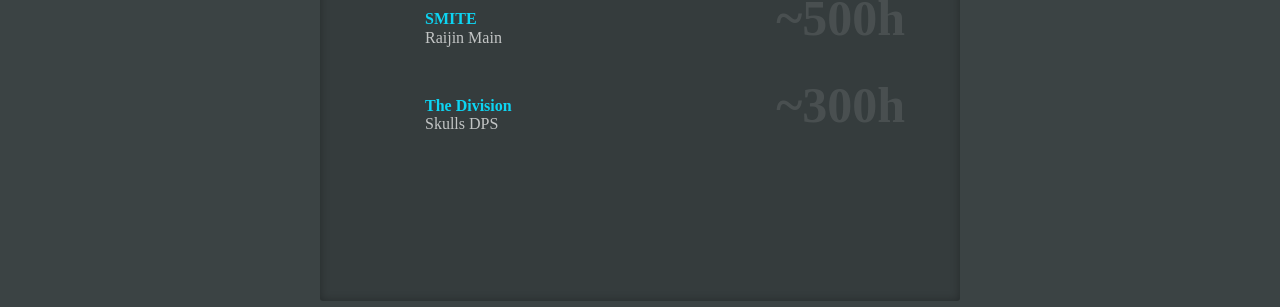
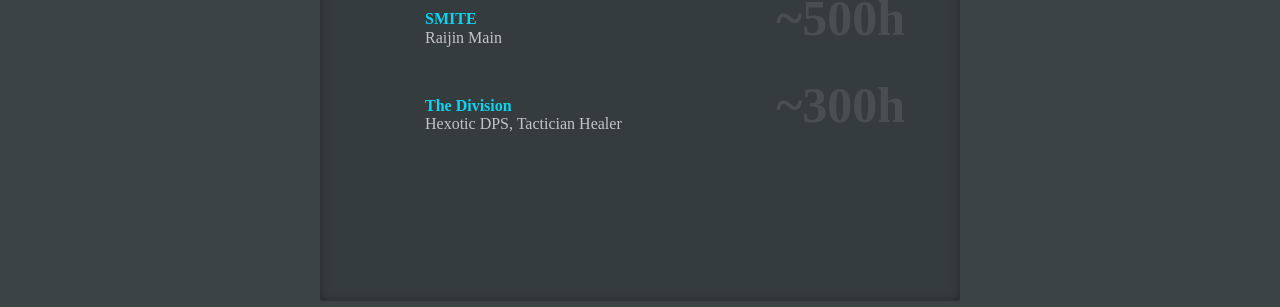
Before and after one commit to Zerthox/zerthox.github.io, a Jekyll site: the page built from info.html, in a window 1280 px wide. Shown: the part 559-866 px from the top of the page. Built offline with Jekyll 4.4.1, drawn with Linux system fonts in a browser that asks for light colours; nearby versions of some CDN libraries; some web fonts are replaced; library files that are not in the unit come from our copies.

Commit message:
Update info.html

```diff
--- a/info.html
+++ b/info.html
@@ -20,7 +20,7 @@
 	</a>
 	<a href="http://divisiontracker.com/profile/steam/Zerthox" target="_blank">
 	    <li class="list-item division">
-		    <div class="info"><span class="title name">The Division</span><span class="text">Skulls DPS</span></div>
+		    <div class="info"><span class="title name">The Division</span><span class="text">Hexotic DPS, Tactician Healer</span></div>
 	        <div class="ghost-text">~300h</div>
 		</li>
 	</a>
```
